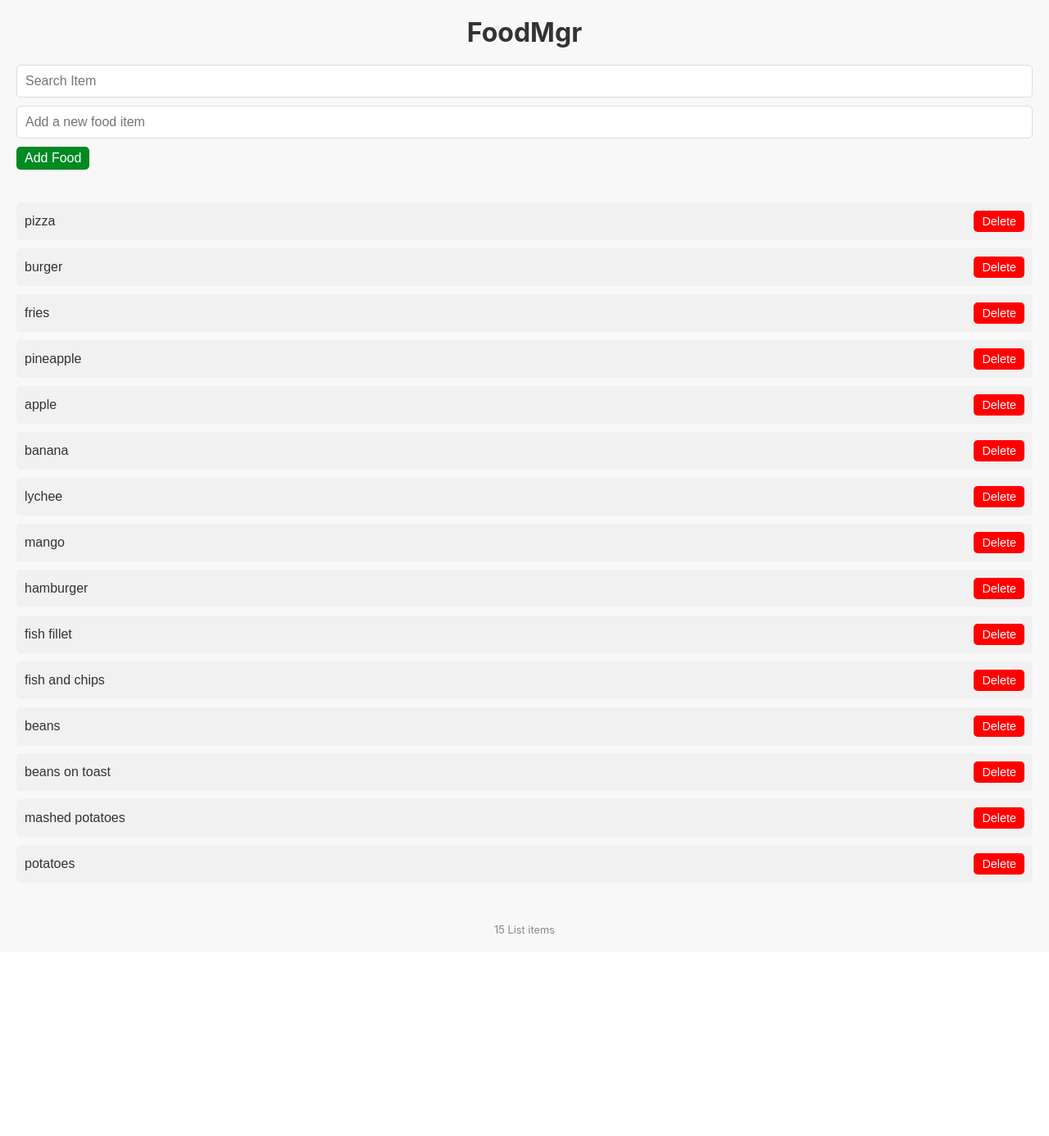
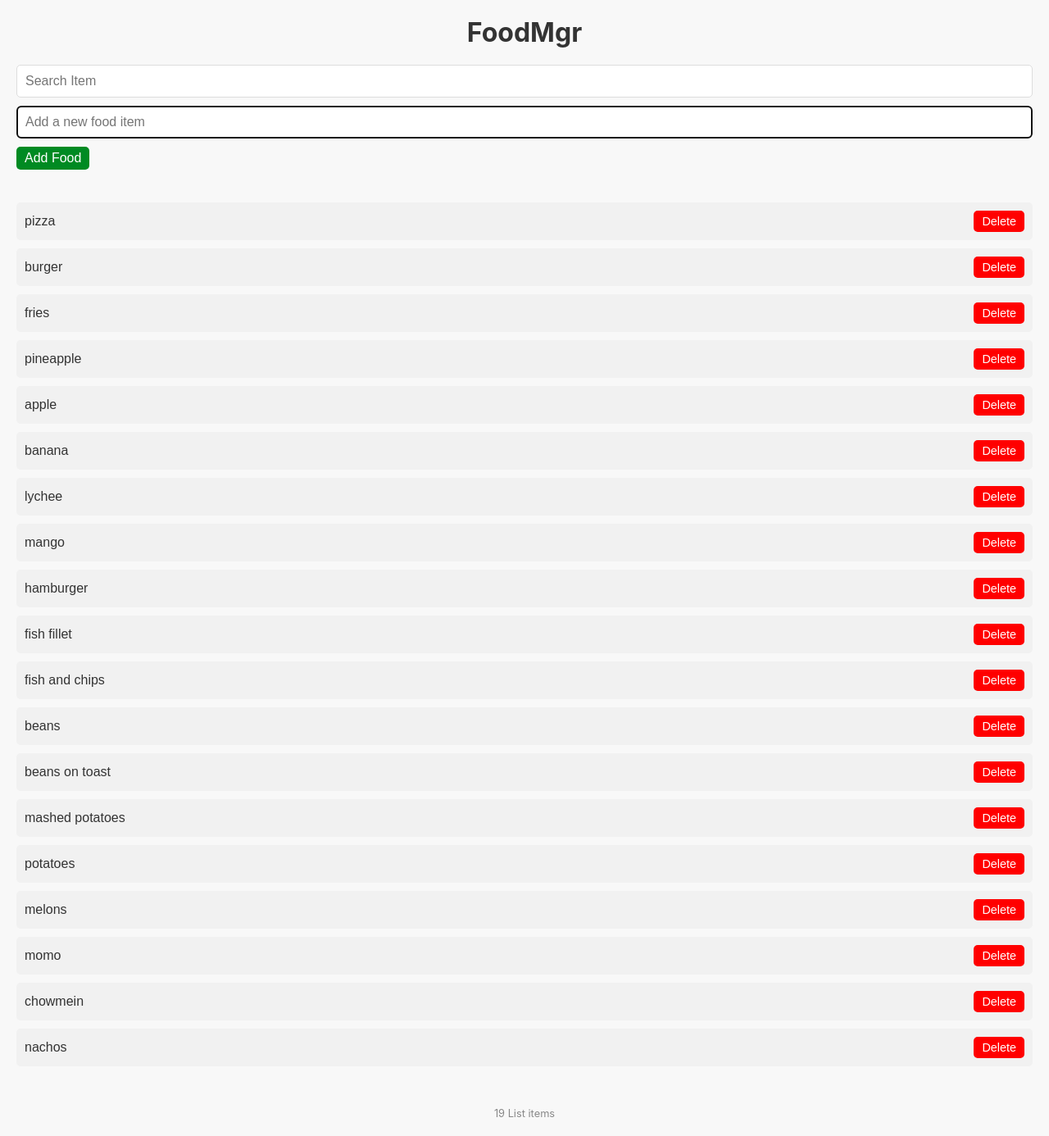
Before and after one commit to zeoriginaldark/reactjs, a React (Create React App) app in the folder project2/: page / in a window 1280 px wide. Shown: the whole page at 82% size. Before the commit the page ends 1162 px from the top, so only its background shows below. Built offline with nearby package versions, Linux system fonts and the light colour scheme; data requests are answered from the project's data file.

Commit message:
fifteenth commit; autofocus to adding

```diff
--- a/project2/data/db.json
+++ b/project2/data/db.json
@@ -59,6 +59,22 @@
     {
       "id": "d167",
       "name": "potatoes"
+    },
+    {
+      "id": "9550",
+      "name": "melons"
+    },
+    {
+      "id": "080e",
+      "name": "momo"
+    },
+    {
+      "id": "bfd4",
+      "name": "chowmein"
+    },
+    {
+      "id": "fc6c",
+      "name": "nachos"
     }
   ]
 }
--- a/project2/src/AddItem.js
+++ b/project2/src/AddItem.js
@@ -1,17 +1,25 @@
 import React from 'react';
-import './AddItem.css'
+import './AddItem.css';
+import {useRef} from 'react';
 
 const AddItem = ({foodInput, setFoodInput, addFood}) => {
+  const inputRef = useRef();
   return (
-    <form className='addForm'>
+    <form className='addForm' onSubmit={addFood}>
         <input
-            id="addItem"
-            type="text"
-            value={foodInput}
-            onChange={(e) => setFoodInput(e.target.value)}
-            placeholder="Add a new food item"
+          autoFocus
+          ref={inputRef}
+          id="addItem"
+          type="text"
+          value={foodInput}
+          onChange={(e) => setFoodInput(e.target.value)}
+          placeholder="Add a new food item"
         />
-      <button className='addbtn' onClick={addFood}>Add Food</button>
+      <button className='addbtn'
+        onClick={() => inputRef.current.focus()}
+      >
+        Add Food
+      </button>
     </form>
   )
 }
```
